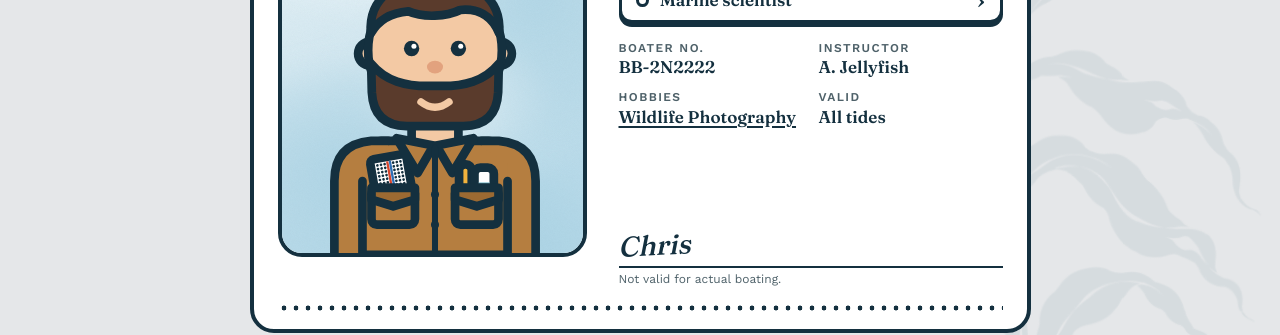
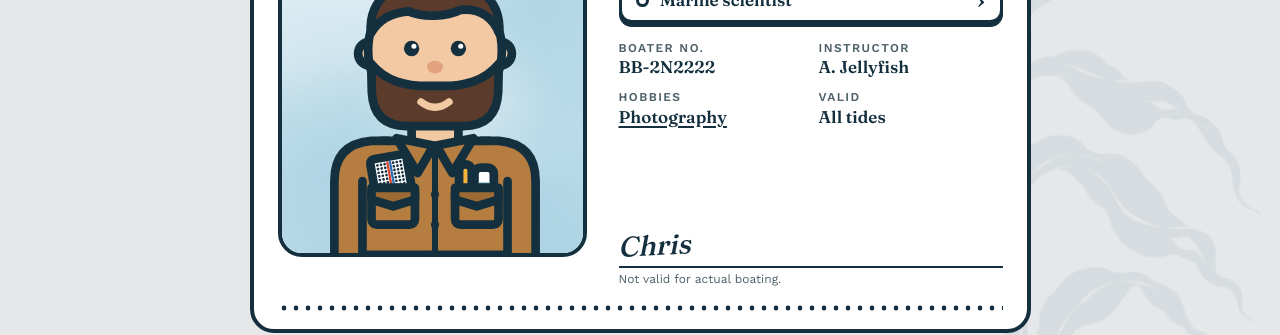
Before and after one commit to RobotCrabLab/Homepage, a Jekyll site: the page built from index.html, in a window 1280 px wide. Shown: the part 387-722 px from the top of the page. Built offline with Jekyll 4.4.1, drawn with Linux system fonts in a browser that asks for light colours.

Commit message:
Shorten the card's hobby link to Photography
Co-Authored-By: Claude Opus 5.5 <noreply@anthropic.com>
Claude-Session: https://claude.ai/code/session_016BwnKwMceey9joAJi8jCUY

```diff
--- a/index.html
+++ b/index.html
@@ -47,7 +47,7 @@ body_class: home
       <dl class="dive-fields">
         <div><dt>Boater no.</dt><dd>BB-2N2222</dd></div>
         <div><dt>Instructor</dt><dd>A. Jellyfish</dd></div>
-        <div><dt>Hobbies</dt><dd><a href="{{ '/photography/' | relative_url }}">Wildlife Photography</a></dd></div>
+        <div><dt>Hobbies</dt><dd><a href="{{ '/photography/' | relative_url }}">Photography</a></dd></div>
         <div><dt>Valid</dt><dd>All tides</dd></div>
       </dl>
       <p class="dive-sign" aria-hidden="true"><span>{{ site.author }}</span></p>
```
